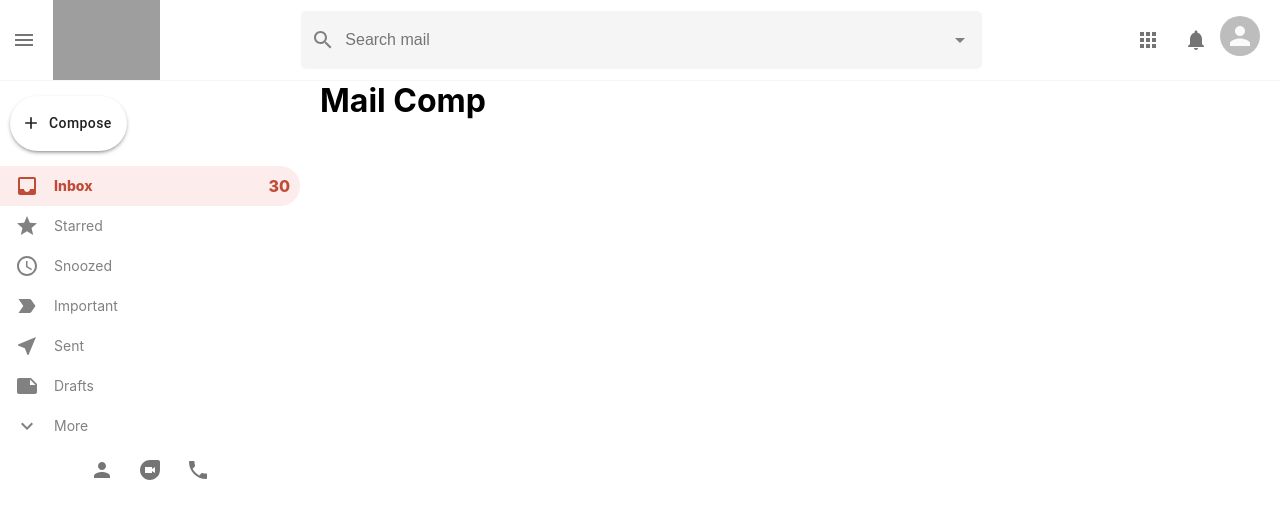
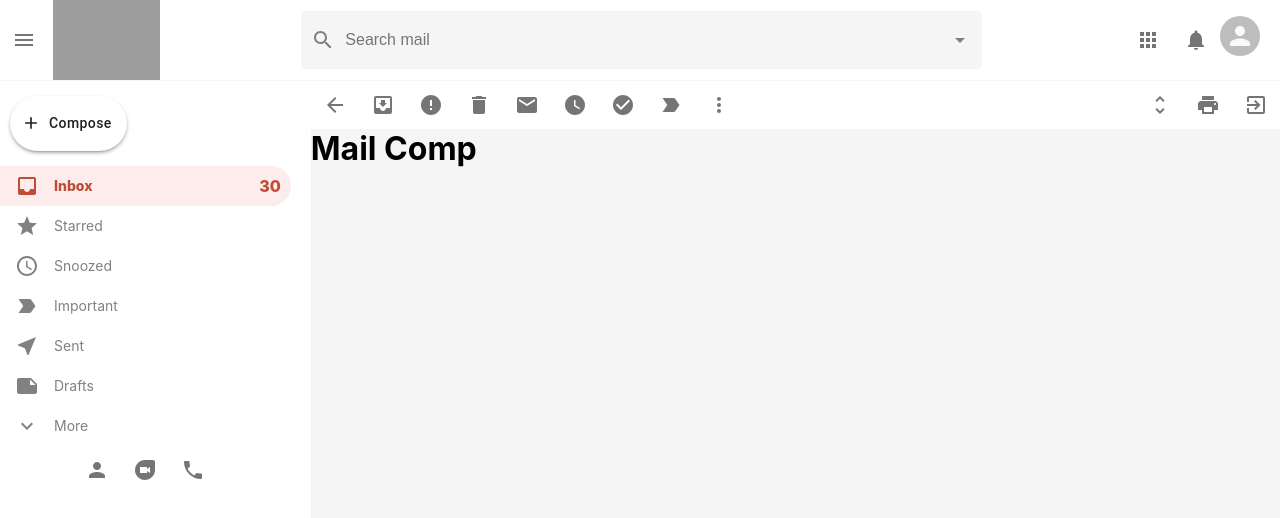
Before and after one commit to RajaKalavala/gmail-clone-rk, a React (Create React App) app: page /mail in a window 1280 px wide. Shown: the top 518 px of the page. Built offline with nearby package versions, Linux system fonts and the light colour scheme; grey boxes are pictures that could not be loaded.

Commit message:
Add Mail tools UI

```diff
--- a/src/EmailRow/EmailRow.js
+++ b/src/EmailRow/EmailRow.js
@@ -1,11 +1,13 @@
 import { Checkbox, IconButton } from "@material-ui/core";
 import { LabelImportantOutlined, StarBorderOutlined } from "@material-ui/icons";
 import React from "react";
+import { useHistory } from "react-router-dom";
 import "./EmailRow.css";
 
 function EmailRow({ id, title, subject, description, time }) {
+  const history = useHistory();
   return (
-    <div className="emailRow">
+    <div onClick={() => history.push("/mail")} className="emailRow">
       <div className="emailRow__options">
         <Checkbox />
         <IconButton>
--- a/src/Mail/Mail.css
+++ b/src/Mail/Mail.css
@@ -0,0 +1,10 @@
+.mail {
+  flex: 1;
+  background-color: whitesmoke;
+}
+
+.mail__tools {
+  display: flex;
+  justify-content: space-between;
+  background-color: white;
+}
--- a/src/Mail/Mail.js
+++ b/src/Mail/Mail.js
@@ -1,9 +1,79 @@
+import { IconButton } from "@material-ui/core";
+import {
+  ArrowBack,
+  CheckCircle,
+  Delete,
+  Email,
+  Error,
+  ExitToApp,
+  LabelImportant,
+  MoreVert,
+  MoveToInbox,
+  Print,
+  UnfoldMore,
+  WatchLater,
+} from "@material-ui/icons";
 import React from "react";
+import { useHistory } from "react-router-dom";
 import "./Mail.css";
 
 function Mail() {
+  const history = useHistory();
   return (
     <div className="mail">
+      <div className="mail__tools">
+        <div className="mail__toolsLeft">
+          <IconButton onClick={() => history.push("/")}>
+            <ArrowBack />
+          </IconButton>
+
+          <IconButton>
+            <MoveToInbox />
+          </IconButton>
+
+          <IconButton>
+            <Error />
+          </IconButton>
+
+          <IconButton>
+            <Delete />
+          </IconButton>
+
+          <IconButton>
+            <Email />
+          </IconButton>
+
+          <IconButton>
+            <WatchLater />
+          </IconButton>
+
+          <IconButton>
+            <CheckCircle />
+          </IconButton>
+
+          <IconButton>
+            <LabelImportant />
+          </IconButton>
+
+          <IconButton>
+            <MoreVert />
+          </IconButton>
+        </div>
+
+        <div className="mail__toolsRight">
+          <IconButton>
+            <UnfoldMore />
+          </IconButton>
+
+          <IconButton>
+            <Print />
+          </IconButton>
+
+          <IconButton>
+            <ExitToApp />
+          </IconButton>
+        </div>
+      </div>
       <h1>Mail Comp</h1>
     </div>
   );
```
